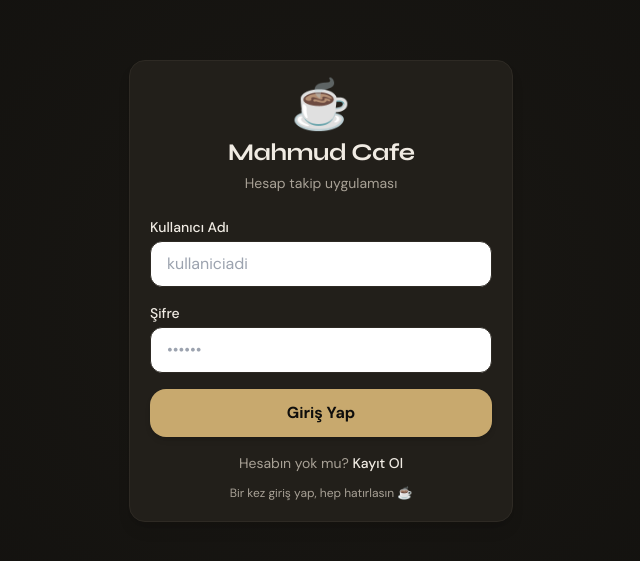
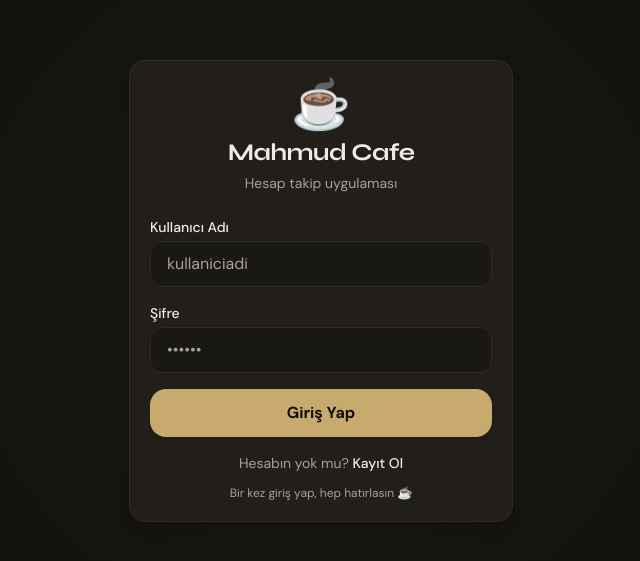
Before and after one commit to ahmetkaanmuktar/mahmutcafe, a Next.js app: page / in a window 1280 px wide. Shown: the part 109-670 px from the top of the page, without its empty margins (319-959 px from the left). Built offline with nearby package versions, Linux system fonts and the light colour scheme.

Commit message:
style: Fix input backgrounds in dark mode

```diff
--- a/components/AuthForm.tsx
+++ b/components/AuthForm.tsx
@@ -46,7 +46,7 @@ export default function AuthForm() {
               type="text"
               value={username}
               onChange={(e) => setUsername(e.target.value)}
-              className="w-full px-4 py-2.5 rounded-xl border border-cafe-border focus:outline-none focus:ring-2 focus:ring-cafe-400"
+              className="w-full px-4 py-2.5 rounded-xl border border-cafe-border bg-cafe-surface text-cafe-text placeholder-cafe-textMuted focus:outline-none focus:ring-2 focus:ring-cafe-accent"
               placeholder="kullaniciadi"
               autoComplete="username"
               required
@@ -61,7 +61,7 @@ export default function AuthForm() {
               type="password"
               value={password}
               onChange={(e) => setPassword(e.target.value)}
-              className="w-full px-4 py-2.5 rounded-xl border border-cafe-border focus:outline-none focus:ring-2 focus:ring-cafe-400"
+              className="w-full px-4 py-2.5 rounded-xl border border-cafe-border bg-cafe-surface text-cafe-text placeholder-cafe-textMuted focus:outline-none focus:ring-2 focus:ring-cafe-accent"
               placeholder="••••••"
               autoComplete={mode === "login" ? "current-password" : "new-password"}
               required
--- a/components/GroupManager.tsx
+++ b/components/GroupManager.tsx
@@ -232,7 +232,7 @@ export default function GroupManager({
                   value={searchQuery}
                   onChange={(e) => searchUsers(e.target.value)}
                   placeholder="Kullanıcı adı ara..."
-                className="w-full px-3 py-2 rounded-lg border border-cafe-border focus:outline-none focus:ring-2 focus:ring-cafe-400 text-sm"
+                  className="w-full px-3 py-2 rounded-lg border border-cafe-border bg-cafe-surface text-cafe-text placeholder-cafe-textMuted focus:outline-none focus:ring-2 focus:ring-cafe-accent text-sm"
                 />
               {searchResults.length > 0 && (
                 <ul className="mt-1 border border-cafe-border rounded-lg overflow-hidden">
@@ -262,7 +262,7 @@ export default function GroupManager({
             value={newGroupName}
             onChange={(e) => setNewGroupName(e.target.value)}
             placeholder="Grup adı (ör: Mahmud Ekibi)"
-            className="w-full px-3 py-2 rounded-lg border border-cafe-border focus:outline-none focus:ring-2 focus:ring-cafe-400 text-sm mb-2"
+            className="w-full px-3 py-2 rounded-lg border border-cafe-border bg-cafe-surface text-cafe-text placeholder-cafe-textMuted focus:outline-none focus:ring-2 focus:ring-cafe-accent text-sm mb-2"
           />
           <div className="flex gap-2">
             <button
--- a/components/QuickAdd.tsx
+++ b/components/QuickAdd.tsx
@@ -68,7 +68,7 @@ export default function QuickAdd({ accountType, groupId, onAdded }: QuickAddProp
             type="number"
             value={quantity}
             onChange={(e) => setQuantity(Math.max(1, parseInt(e.target.value) || 1))}
-            className="w-16 text-center font-semibold border border-cafe-border rounded-md py-1 focus:outline-none focus:ring-2 focus:ring-cafe-400"
+            className="w-16 text-center font-semibold border border-cafe-border rounded-md py-1 focus:outline-none focus:ring-2 focus:ring-cafe-accent bg-cafe-surface text-cafe-text"
             min="1"
           />
           <button
@@ -115,7 +115,7 @@ export default function QuickAdd({ accountType, groupId, onAdded }: QuickAddProp
               onChange={(e) => setCustomPrice(e.target.value)}
               placeholder="Fiyat (TL)"
               min="1"
-              className="flex-1 px-3 py-2 rounded-lg border border-cafe-border focus:outline-none focus:ring-2 focus:ring-cafe-400"
+              className="flex-1 px-3 py-2 rounded-lg border border-cafe-border bg-cafe-surface text-cafe-text placeholder-cafe-textMuted focus:outline-none focus:ring-2 focus:ring-cafe-accent"
             />
             <button
               type="button"
```
Lines whose indentation alone changed are shown as unchanged.
